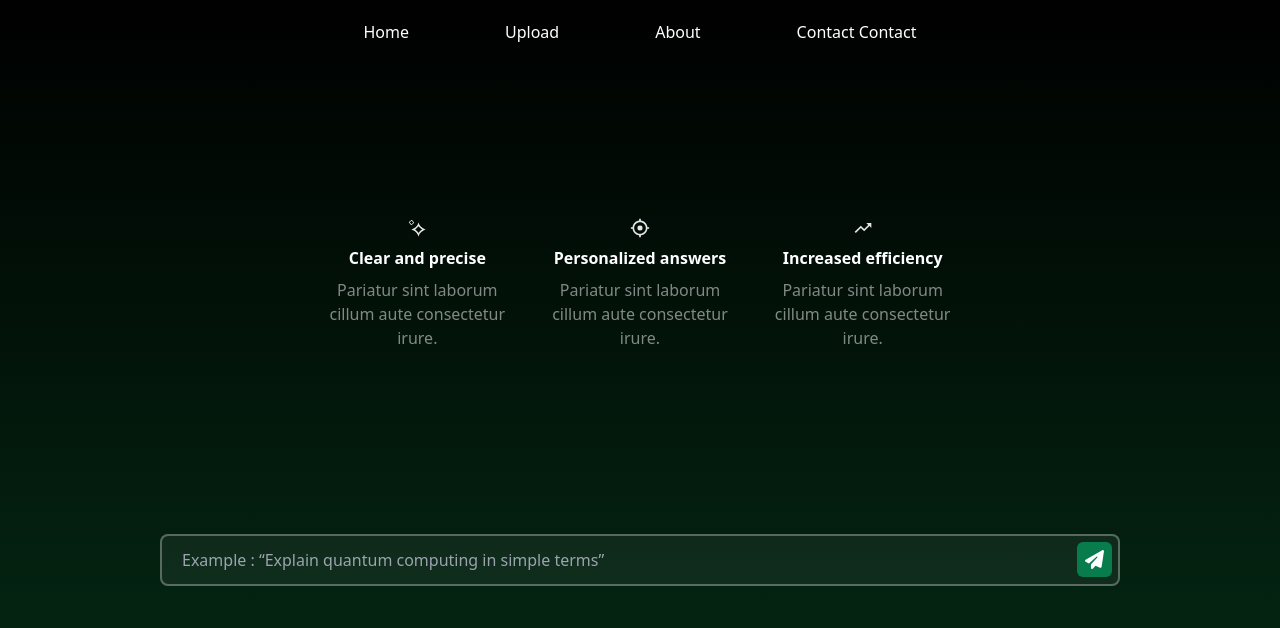
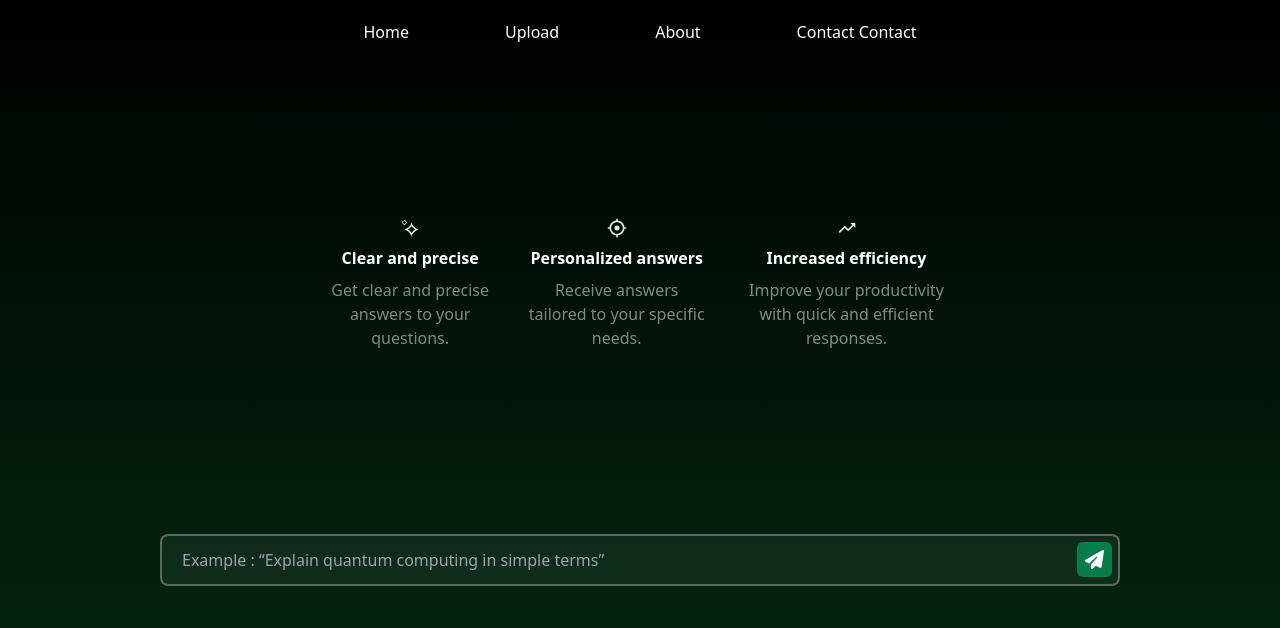
Before and after one commit to Mohayyad-Muawia/chatpdf, a React (Vite) app: page /chat in a window 1280 px wide. Shown: the top 628 px of the page. Built offline with nearby package versions, Linux system fonts and the light colour scheme.

Commit message:
update Chat component text for clarity and personalization

```diff
--- a/src/components/Chat.jsx
+++ b/src/components/Chat.jsx
@@ -87,7 +87,7 @@ const Chat = () => {
             <img src="/assets/feat1.svg" alt="img" />
             <h3 className="font-bold">Clear and precise</h3>
             <p className=" text-center opacity-50">
-              Pariatur sint laborum cillum aute consectetur irure.
+              Get clear and precise answers to your questions.
             </p>
           </div>
 
@@ -95,7 +95,7 @@ const Chat = () => {
             <img src="/assets/feat2.svg" alt="img" />
             <h3 className="font-bold">Personalized answers</h3>
             <p className="text-center opacity-50">
-              Pariatur sint laborum cillum aute consectetur irure.
+              Receive answers tailored to your specific needs.
             </p>
           </div>
 
@@ -103,7 +103,7 @@ const Chat = () => {
             <img src="/assets/feat3.svg" alt="img" />
             <h3 className="font-bold">Increased efficiency</h3>
             <p className="text-center opacity-50">
-              Pariatur sint laborum cillum aute consectetur irure.
+              Improve your productivity with quick and efficient responses.
             </p>
           </div>
         </div>
```
